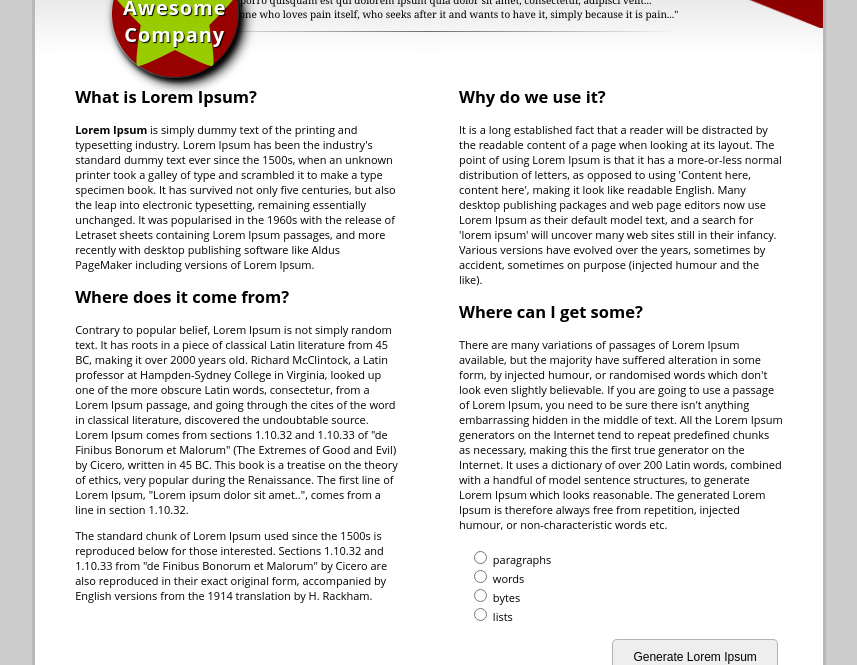
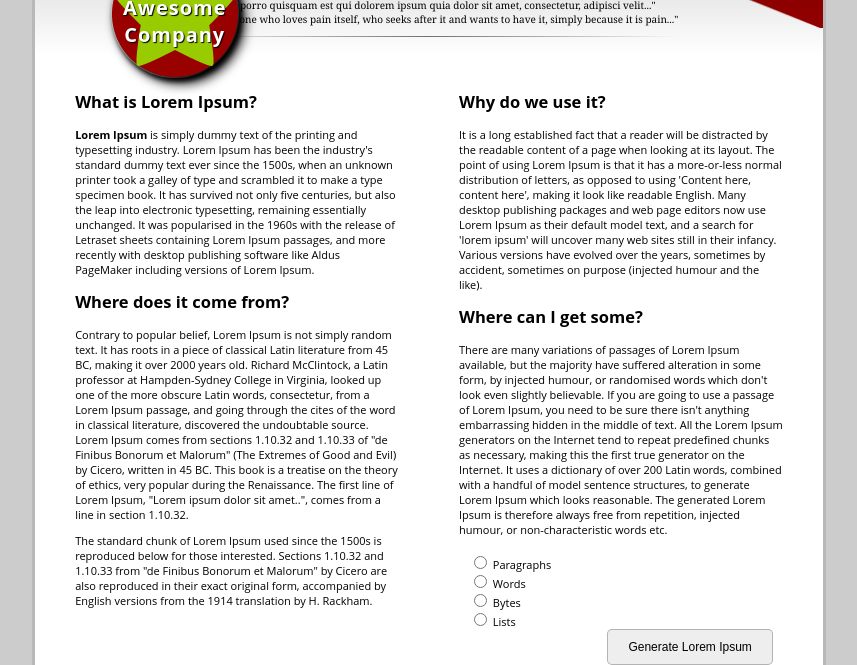
Before and after one commit to aidantracy/M6.2_CSS_Fundamentals, a plain HTML site: page index.html in a window 1280 px wide. Shown: the part 135-800 px from the top of the page, without its empty margins (211-1068 px from the left). Drawn offline with Linux system fonts and the light colour scheme.

Commit message:
updated Accessiblity

```diff
--- a/css/style.css
+++ b/css/style.css
@@ -144,6 +144,10 @@ address {
   font-weight: bold;
 }
 
+fieldset {
+  border: none;
+}
+
 @media (max-width: 768px) {
   .container {
       flex-direction: column;
--- a/index.html
+++ b/index.html
@@ -42,14 +42,25 @@
 
                     <!-- Radio Buttons and Button -->
                     <div class="controls">
-                        <div class="select-radio">
-                          <label><input type="radio" name="option" value="paragraphs"> paragraphs</label><br>
-                          <label><input type="radio" name="option" value="words"> words</label><br>
-                          <label><input type="radio" name="option" value="bytes"> bytes</label><br>
-                          <label><input type="radio" name="option" value="lists"> lists</label><br>
-                        </div>
-                        <button onclick="display()">Generate Lorem Ipsum</button>
-                    </div>
+                      <fieldset>
+                          <!-- Radio buttons with proper labels and accessible structure -->
+                          <label for="option-paragraphs" tabindex="1">
+                              <input type="radio" id="option-paragraphs" name="option" value="paragraphs"> Paragraphs
+                          </label><br>
+                          <label for="option-words" tabindex="2">
+                              <input type="radio" id="option-words" name="option" value="words"> Words
+                          </label><br>
+                          <label for="option-bytes" tabindex="3">
+                              <input type="radio" id="option-bytes" name="option" value="bytes"> Bytes
+                          </label><br>
+                          <label for="option-lists" tabindex="4">
+                              <input type="radio" id="option-lists" name="option" value="lists"> Lists
+                          </label><br>
+
+                          <!-- Button for triggering the display function -->
+                          <button onclick="display()" tabindex="5">Generate Lorem Ipsum</button>
+                      </fieldset>
+                  </div>
                   </div>
             </div>
 
```
